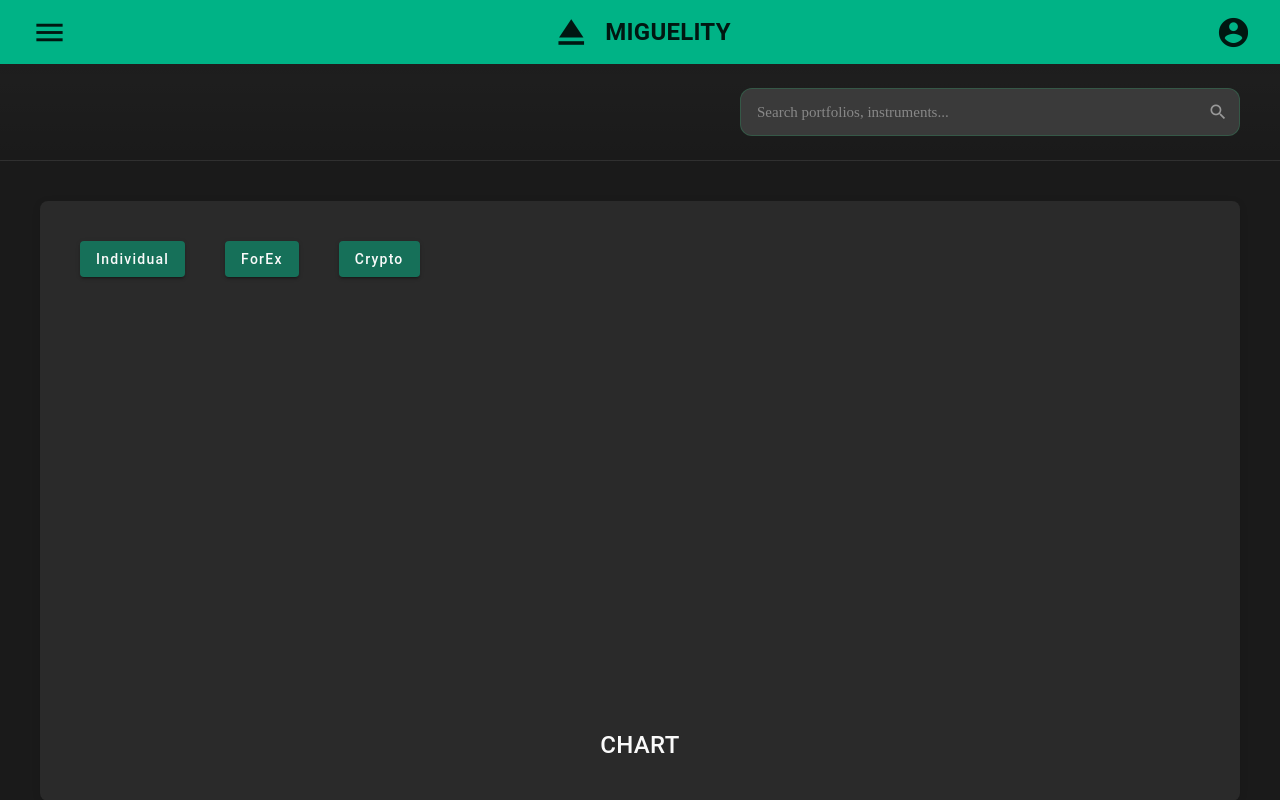
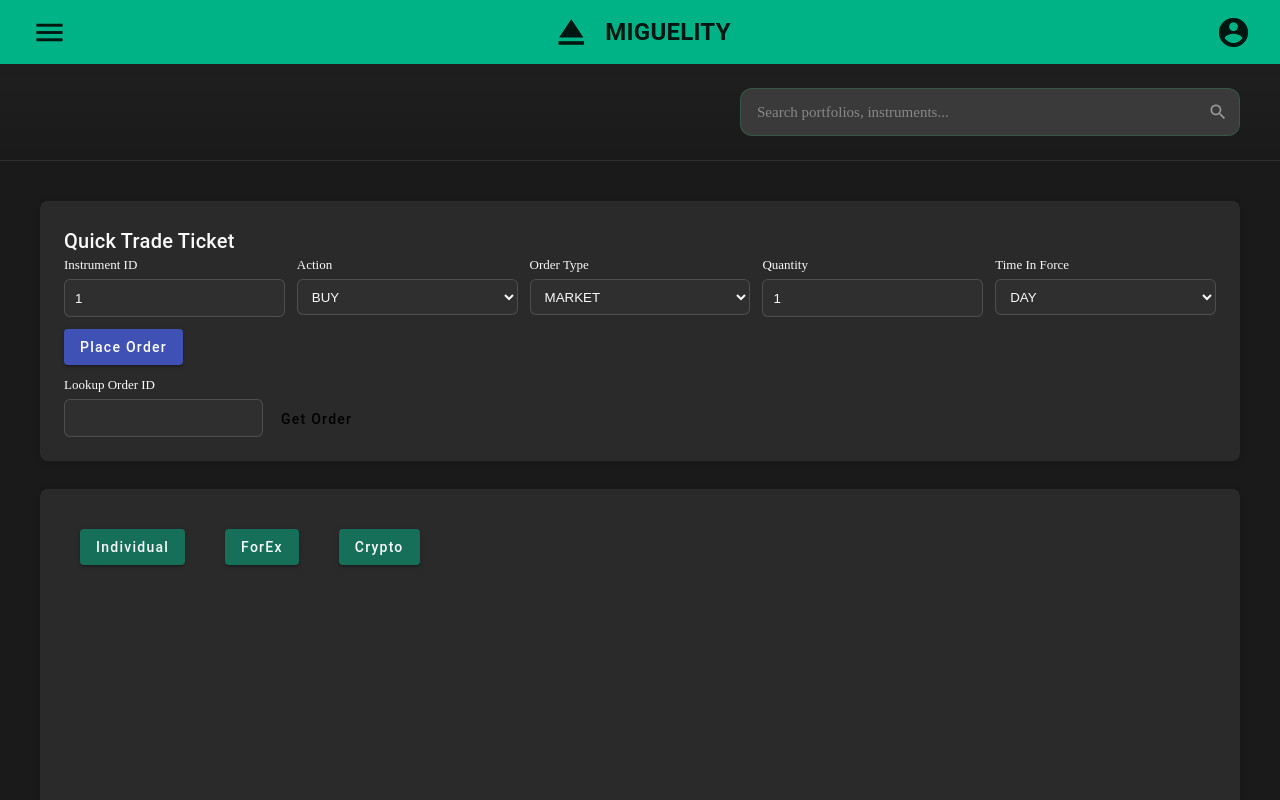
Before and after one commit to andrewoh365/TheLeaping-Project, an Angular app in the folder frontend/: page /dashboard in a window 1280 px wide. Shown: the top 800 px of the page. Built offline with nearby package versions, Linux system fonts and the light colour scheme.

Commit message:
Feature: Implement simple frontend and fixed some backend logic

```diff
--- a/frontend/src/app/components/dashboard/dashboard.component.html
+++ b/frontend/src/app/components/dashboard/dashboard.component.html
@@ -41,6 +41,94 @@
 
   <div class="dashboard-content">
     <div>
+      <mat-card class="trade-card">
+        <mat-card-header>
+          <mat-card-title>Quick Trade Ticket</mat-card-title>
+        </mat-card-header>
+        <mat-card-content>
+          <div class="trade-grid">
+            <label>
+              Instrument ID
+              <input type="number" [(ngModel)]="orderForm.instrument_id" min="1" />
+            </label>
+
+            <label>
+              Action
+              <select [(ngModel)]="orderForm.order_action">
+                <option value="BUY">BUY</option>
+                <option value="SELL">SELL</option>
+              </select>
+            </label>
+
+            <label>
+              Order Type
+              <select [(ngModel)]="orderForm.order_type">
+                <option value="MARKET">MARKET</option>
+                <option value="LIMIT">LIMIT</option>
+              </select>
+            </label>
+
+            <label>
+              Quantity
+              <input type="number" [(ngModel)]="orderForm.quantity" min="0.0001" step="0.0001" />
+            </label>
+
+            <label *ngIf="orderForm.order_type === 'LIMIT'">
+              Limit Price
+              <input type="number" [(ngModel)]="orderForm.limit_price" min="0.01" step="0.01" />
+            </label>
+
+            <label>
+              Time In Force
+              <select [(ngModel)]="orderForm.time_in_force">
+                <option value="DAY">DAY</option>
+                <option value="GTC">GTC</option>
+              </select>
+            </label>
+          </div>
+
+          <div class="trade-actions">
+            <button mat-raised-button color="primary" (click)="submitOrder()" [disabled]="orderSubmitInProgress">
+              {{ orderSubmitInProgress ? 'Submitting...' : 'Place Order' }}
+            </button>
+          </div>
+
+          <p class="trade-message success" *ngIf="orderSubmitMessage">{{ orderSubmitMessage }}</p>
+          <p class="trade-message error" *ngIf="orderSubmitError">{{ orderSubmitError }}</p>
+
+          <div class="trade-result" *ngIf="placedOrder">
+            <h3>Order Result</h3>
+            <p><strong>Order ID:</strong> {{ placedOrder.order_id }}</p>
+            <p><strong>Status:</strong> {{ placedOrder.order_status }}</p>
+            <p><strong>Symbol:</strong> {{ placedOrder.instrument_symbol || 'N/A' }}</p>
+            <p><strong>Action:</strong> {{ placedOrder.order_action }}</p>
+            <p><strong>Type:</strong> {{ placedOrder.order_type }}</p>
+            <p><strong>Quantity:</strong> {{ placedOrder.quantity }}</p>
+            <p *ngIf="placedOrder.rejection_reason"><strong>Reason:</strong> {{ placedOrder.rejection_reason }}</p>
+            <p *ngIf="placedTrade"><strong>Execution Price:</strong> {{ placedTrade.execution_price }}</p>
+            <p *ngIf="placedTrade"><strong>Total USD Value:</strong> {{ placedTrade.total_usd_value }}</p>
+          </div>
+
+          <div class="lookup-row">
+            <label>
+              Lookup Order ID
+              <input type="number" [(ngModel)]="orderLookupId" min="1" />
+            </label>
+            <button mat-button (click)="fetchOrderById()">Get Order</button>
+          </div>
+
+          <div class="trade-result" *ngIf="lookupResult">
+            <h3>Order Lookup</h3>
+            <p><strong>Order ID:</strong> {{ lookupResult.order_id }}</p>
+            <p><strong>Status:</strong> {{ lookupResult.order_status }}</p>
+            <p><strong>Symbol:</strong> {{ lookupResult.instrument_symbol || 'N/A' }}</p>
+            <p><strong>Action:</strong> {{ lookupResult.order_action }}</p>
+            <p><strong>Type:</strong> {{ lookupResult.order_type }}</p>
+            <p><strong>Quantity:</strong> {{ lookupResult.quantity }}</p>
+          </div>
+        </mat-card-content>
+      </mat-card>
+
       <mat-card class="portfolio-card">
         <div >
           <button mat-raised-button class="dashboard-button">Individual</button>
--- a/frontend/src/app/components/dashboard/dashboard.component.scss
+++ b/frontend/src/app/components/dashboard/dashboard.component.scss
@@ -119,69 +119,6 @@
   }
 }
 
-.search-results-section {
-  padding: 20px 40px;
-  background-color: rgba(22, 112, 89, 0.05);
-  border-bottom: 1px solid rgba(38, 208, 124, 0.1);
-}
-
-.search-results-list {
-  max-width: 1200px;
-  margin: 0 auto;
-  display: grid;
-  grid-template-columns: repeat(auto-fill, minmax(300px, 1fr));
-  gap: 16px;
-}
-
-.search-result-item {
-  background-color: rgba(58, 58, 58, 0.5);
-  border: 1px solid rgba(38, 208, 124, 0.2);
-  border-radius: 8px;
-  padding: 16px;
-  cursor: pointer;
-  transition: all 0.3s ease;
-
-  &:hover {
-    background-color: rgba(58, 58, 58, 0.8);
-    border-color: rgba(38, 208, 124, 0.4);
-    box-shadow: 0 4px 12px rgba(38, 208, 124, 0.15);
-  }
-
-  .result-header {
-    display: flex;
-    justify-content: space-between;
-    align-items: center;
-    margin-bottom: 12px;
-
-    h3 {
-      margin: 0;
-      font-size: 16px;
-      font-weight: 600;
-      color: var(--primary-accent-color);
-    }
-
-    .result-type {
-      font-size: 12px;
-      background-color: rgba(38, 208, 124, 0.2);
-      color: var(--primary-accent-color);
-      padding: 4px 8px;
-      border-radius: 4px;
-    }
-  }
-
-  .result-details {
-    p {
-      margin: 6px 0;
-      font-size: 13px;
-      color: rgba(250, 250, 250, 0.7);
-
-      strong {
-        color: rgba(250, 250, 250, 0.9);
-      }
-    }
-  }
-}
-
 .dashboard-content {
   flex: 1;
   padding: 40px 20px;
@@ -194,6 +131,58 @@
     margin: 20px;
     background-color: var(--primary-color);
     color: var(--text-color);
+  }
+
+  .trade-card {
+    background-color: var(--secondary-background-color);
+    margin-bottom: 28px;
+    border-radius: 8px;
+    padding: 8px;
+  }
+
+  .trade-grid {
+    display: grid;
+    grid-template-columns: repeat(auto-fit, minmax(180px, 1fr));
+    gap: 12px;
+  }
+
+  .trade-grid label,
+  .lookup-row label {
+    display: flex;
+    flex-direction: column;
+    gap: 6px;
+    font-size: 13px;
+  }
+
+  .trade-grid input,
+  .trade-grid select,
+  .lookup-row input {
+    height: 36px;
+    border-radius: 6px;
+    border: 1px solid rgba(255, 255, 255, 0.15);
+    background: #2f2f2f;
+    color: #fafafa;
+    padding: 0 10px;
+  }
+
+  .trade-actions,
+  .trade-result,
+  .lookup-row {
+    margin-top: 12px;
+  }
+
+  .trade-message.success {
+    color: #6fe3ac;
+  }
+
+  .trade-message.error {
+    color: #ff8383;
+  }
+
+  .lookup-row {
+    display: flex;
+    align-items: flex-end;
+    gap: 10px;
   }
 
   .portfolio-card {
@@ -219,49 +208,19 @@
     }
 
 }
-
-  mat-card-content {
-    p {
-      margin: 10px 0;
-      line-height: 1.6;
-
-      font-size: 15px;
-
-      &.user-info {
-        padding: 12px 16px;
-        margin-top: 20px;
-      }
-    }
-  }
-}
-
-.features-grid {
-  display: grid;
-  grid-template-columns: repeat(auto-fit, minmax(300px, 1fr));
-  gap: 24px;
-}
-
-.feature-card {
-  background-color: var(--background-color);
-  transition: all 0.3s ease;
-
-
-
-
-  mat-card-header {
-    display: flex;
-    align-items: flex-start;
-    gap: 16px;
-    margin-bottom: 20px;
-  }
 }
 
 @media (max-width: 600px) {
   .dashboard-content {
     padding: 20px 10px;
-  }
 
-  .features-grid {
-    grid-template-columns: 1fr;
+    .lookup-row {
+      flex-direction: column;
+      align-items: stretch;
+
+      label {
+        width: 100%;
+      }
+    }
   }
 }
--- a/frontend/src/app/components/dashboard/dashboard.component.ts
+++ b/frontend/src/app/components/dashboard/dashboard.component.ts
@@ -2,6 +2,7 @@ import { Component, OnInit, OnDestroy } from '@angular/core';
 import { CommonModule } from '@angular/common';
 import { FormsModule } from '@angular/forms';
 import { Router } from '@angular/router';
+import { HttpClient } from '@angular/common/http';
 import { MatToolbarModule } from '@angular/material/toolbar';
 import { MatButtonModule } from '@angular/material/button';
 import { MatIconModule } from '@angular/material/icon';
@@ -13,6 +14,42 @@ import { Subject } from 'rxjs';
 import { takeUntil, debounceTime, distinctUntilChanged } from 'rxjs/operators';
 import { AuthService, User } from '../../services/auth.service';
 import { InstrumentService, Instrument } from '../../services/instrumentService';
+
+interface PlaceOrderRequest {
+  instrument_id: number;
+  order_action: 'BUY' | 'SELL';
+  order_type: 'MARKET' | 'LIMIT';
+  quantity: number;
+  limit_price: number | null;
+  time_in_force: 'DAY' | 'GTC';
+}
+
+interface OrderResponse {
+  order_id: number;
+  instrument_symbol: string;
+  order_action: string;
+  order_type: string;
+  order_status: string;
+  quantity: number;
+  limit_price?: number;
+  rejection_reason?: string;
+}
+
+interface TradeResponse {
+  trade_id: number;
+  execution_price: number;
+  total_usd_value: number;
+}
+
+interface PlaceOrderSuccess {
+  order: OrderResponse;
+  trade?: TradeResponse;
+}
+
+interface ApiError {
+  message: string;
+  order?: OrderResponse;
+}
 
 @Component({
   selector: 'app-dashboard',
@@ -32,16 +69,37 @@ import { InstrumentService, Instrument } from '../../services/instrumentService'
   styleUrls: ['./dashboard.component.scss']
 })
 export class DashboardComponent implements OnInit, OnDestroy {
+  private readonly TRADE_API_URL = 'http://localhost:8080/api/trade';
+
   currentUser: User | null = null;
   searchQuery: string = '';
   searchResults: Instrument[] = [];
+  orderLookupId: number | null = null;
+  lookupResult: OrderResponse | null = null;
+
+  orderForm: PlaceOrderRequest = {
+    instrument_id: 1,
+    order_action: 'BUY',
+    order_type: 'MARKET',
+    quantity: 1,
+    limit_price: null,
+    time_in_force: 'DAY'
+  };
+
+  orderSubmitInProgress = false;
+  orderSubmitMessage = '';
+  orderSubmitError = '';
+  placedOrder: OrderResponse | null = null;
+  placedTrade: TradeResponse | null = null;
+
   private destroy$ = new Subject<void>();
   private searchSubject$ = new Subject<string>();
 
   constructor(
     private authService: AuthService,
     private router: Router,
-    private instrumentService: InstrumentService
+    private instrumentService: InstrumentService,
+    private http: HttpClient
   ) {}
 
   navigateToInvest(): void {
@@ -50,6 +108,90 @@ export class DashboardComponent implements OnInit, OnDestroy {
 
   onSearchInput(): void {
     this.searchSubject$.next(this.searchQuery);
+  }
+
+  submitOrder(): void {
+    this.orderSubmitError = '';
+    this.orderSubmitMessage = '';
+    this.placedOrder = null;
+    this.placedTrade = null;
+
+    if (!this.orderForm.instrument_id || this.orderForm.instrument_id <= 0) {
+      this.orderSubmitError = 'Instrument ID is required.';
+      return;
+    }
+
+    if (!this.orderForm.quantity || this.orderForm.quantity <= 0) {
+      this.orderSubmitError = 'Quantity must be greater than zero.';
+      return;
+    }
+
+    if (this.orderForm.order_type === 'LIMIT' && (!this.orderForm.limit_price || this.orderForm.limit_price <= 0)) {
+      this.orderSubmitError = 'Limit price is required for LIMIT orders.';
+      return;
+    }
+
+    if (this.orderForm.order_type === 'MARKET') {
+      this.orderForm.limit_price = null;
+    }
+
+    this.orderSubmitInProgress = true;
+
+    this.http.post<OrderResponse | PlaceOrderSuccess | ApiError>(`${this.TRADE_API_URL}/orders`, this.orderForm)
+      .pipe(takeUntil(this.destroy$))
+      .subscribe({
+        next: (response) => {
+          this.orderSubmitInProgress = false;
+          const executed = response as PlaceOrderSuccess;
+          const orderOnly = response as OrderResponse;
+
+          if (executed.order) {
+            this.placedOrder = executed.order;
+            this.placedTrade = executed.trade ?? null;
+            this.orderSubmitMessage = 'Order placed successfully.';
+            return;
+          }
+
+          if (orderOnly.order_id) {
+            this.placedOrder = orderOnly;
+            this.orderSubmitMessage = 'Order placed successfully.';
+            return;
+          }
+
+          this.orderSubmitMessage = 'Request completed.';
+        },
+        error: (error) => {
+          this.orderSubmitInProgress = false;
+          const apiError = error?.error as ApiError;
+          this.orderSubmitError = apiError?.message || 'Failed to place order.';
+          this.placedOrder = apiError?.order ?? null;
+          this.placedTrade = null;
+        }
+      });
+  }
+
+  fetchOrderById(): void {
+    this.orderSubmitError = '';
+    this.orderSubmitMessage = '';
+    this.lookupResult = null;
+
+    if (!this.orderLookupId || this.orderLookupId <= 0) {
+      this.orderSubmitError = 'Enter a valid order ID to lookup.';
+      return;
+    }
+
+    this.http.get<OrderResponse>(`${this.TRADE_API_URL}/orders/${this.orderLookupId}`)
+      .pipe(takeUntil(this.destroy$))
+      .subscribe({
+        next: (order) => {
+          this.lookupResult = order;
+          this.orderSubmitMessage = 'Order loaded.';
+        },
+        error: (error) => {
+          const apiError = error?.error as ApiError;
+          this.orderSubmitError = apiError?.message || 'Failed to load order.';
+        }
+      });
   }
 
   private performSearch(query: string): void {
--- a/frontend/src/main.ts
+++ b/frontend/src/main.ts
@@ -1,6 +1,6 @@
 import { bootstrapApplication } from '@angular/platform-browser';
 import { provideAnimations } from '@angular/platform-browser/animations';
-import { provideHttpClient, withInterceptors, HTTP_INTERCEPTORS } from '@angular/common/http';
+import { provideHttpClient, withInterceptorsFromDi, HTTP_INTERCEPTORS } from '@angular/common/http';
 import { provideRouter } from '@angular/router';
 import { AppComponent } from './app/app.component';
 import { routes } from './app/app.routes';
@@ -9,10 +9,10 @@ import { AuthService } from './app/services/auth.service';
 
 bootstrapApplication(AppComponent, {
   providers: [
+    AuthService,
     provideRouter(routes),
     provideAnimations(),
-    provideHttpClient(),
-    AuthService,
+    provideHttpClient(withInterceptorsFromDi()),
     {
       provide: HTTP_INTERCEPTORS,
       useClass: JwtInterceptor,
```
Also changed, not shown: frontend/src/app/interceptors/jwt.interceptor.ts (+5 -4 lines), frontend/src/app/services/auth.service.ts (+4 -17 lines), 2 other files (tests, documents, lock files or other folders).
